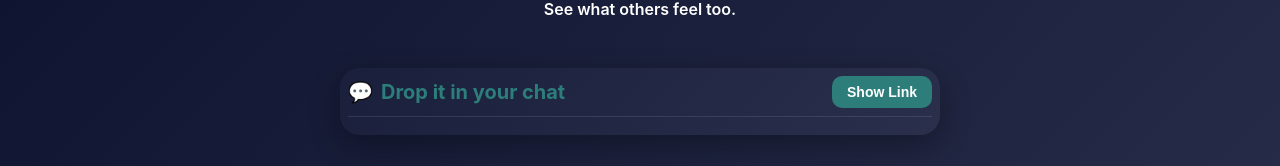
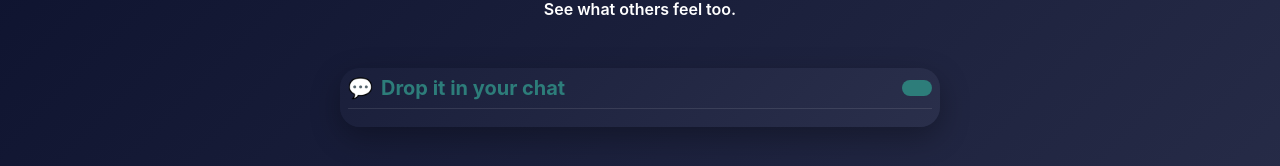
Before and after one commit to MWMS-LLC/teen-poll, a React (Vite) app in the folder frontend/: page / in a window 1280 px wide. Shown: the part 352-518 px from the top of the page. Built offline with nearby package versions, Linux system fonts and the light colour scheme; no server answers.

Commit message:
landing: remove stats line and chat text; change button to 'Share with your friends'

```diff
--- a/frontend/src/pages/Landing.jsx
+++ b/frontend/src/pages/Landing.jsx
@@ -441,7 +441,7 @@ const Landing = () => {
             }}
             onClick={toggleSharing}
           >
-            {showSharing ? 'Hide Link' : 'Show Link'}
+            {showSharing ? 'Hide Link' : ''}
           </button>
         </div>
         {showSharing && (
```
